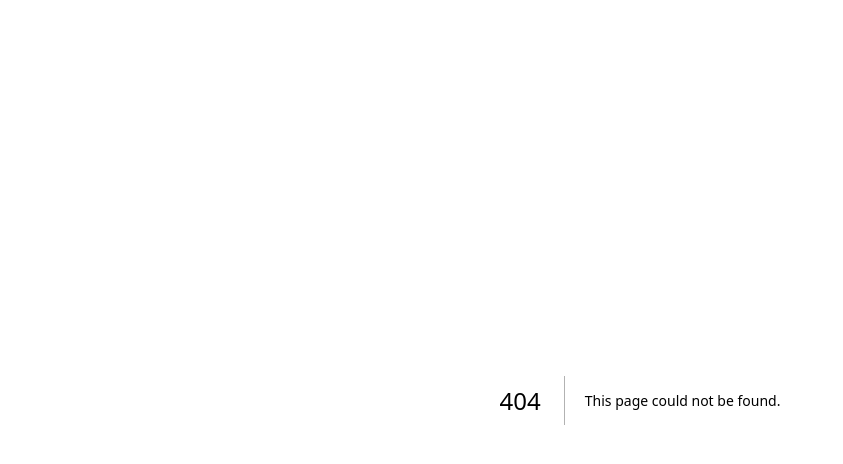
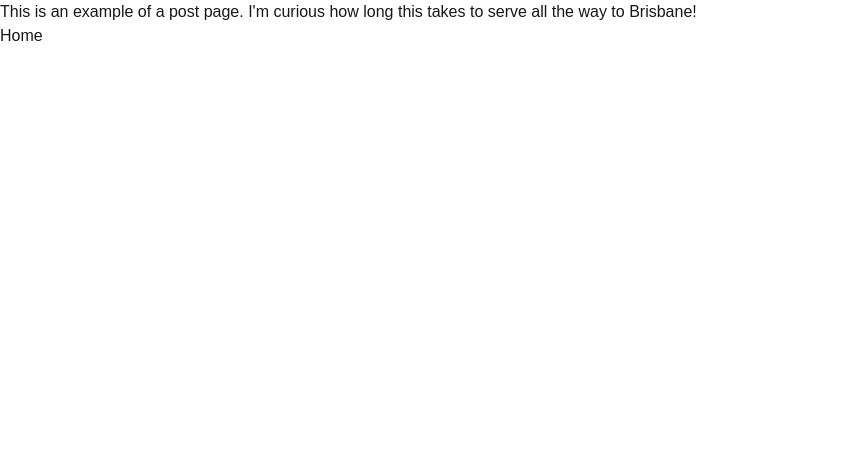
Before and after one commit to jettpbaker/next-speed-test, a Next.js app: page /post in a window 1280 px wide. Before the commit this address had no page. Shown: the top 464 px of the page, without its empty margins (0-843 px from the left). Built offline with nearby package versions, Linux system fonts and the light colour scheme.

Commit message:
Setup a new page

```diff
--- a/app/page.tsx
+++ b/app/page.tsx
@@ -1,4 +1,5 @@
-import Image from "next/image";
+import Image from 'next/image'
+import Link from 'next/link'
 
 export default function Home() {
   return (
@@ -14,7 +15,7 @@ export default function Home() {
         />
         <ol className="font-mono list-inside list-decimal text-sm/6 text-center sm:text-left">
           <li className="mb-2 tracking-[-.01em]">
-            Get started by editing{" "}
+            Get started by editing{' '}
             <code className="bg-black/[.05] dark:bg-white/[.06] font-mono font-semibold px-1 py-0.5 rounded">
               app/page.tsx
             </code>
@@ -97,7 +98,8 @@ export default function Home() {
           />
           Go to nextjs.org →
         </a>
+        <Link href="/post">Post</Link>
       </footer>
     </div>
-  );
+  )
 }
--- /dev/null
+++ b/app/post/page.tsx
@@ -0,0 +1,12 @@
+import Link from 'next/link'
+
+export default function Post() {
+  return (
+    <div>
+      This is an example of a post page. I'm curious how long this takes to
+      serve all the way to Brisbane!
+      <br />
+      <Link href="/">Home</Link>
+    </div>
+  )
+}
--- a/package.json
+++ b/package.json
@@ -22,6 +22,7 @@
     "tailwindcss": "^4",
     "eslint": "^9",
     "eslint-config-next": "15.4.5",
-    "@eslint/eslintrc": "^3"
+    "@eslint/eslintrc": "^3",
+    "prettier": "^3"
   }
 }
```
Also changed, not shown: 2 other files (tests, documents, lock files or other folders).
